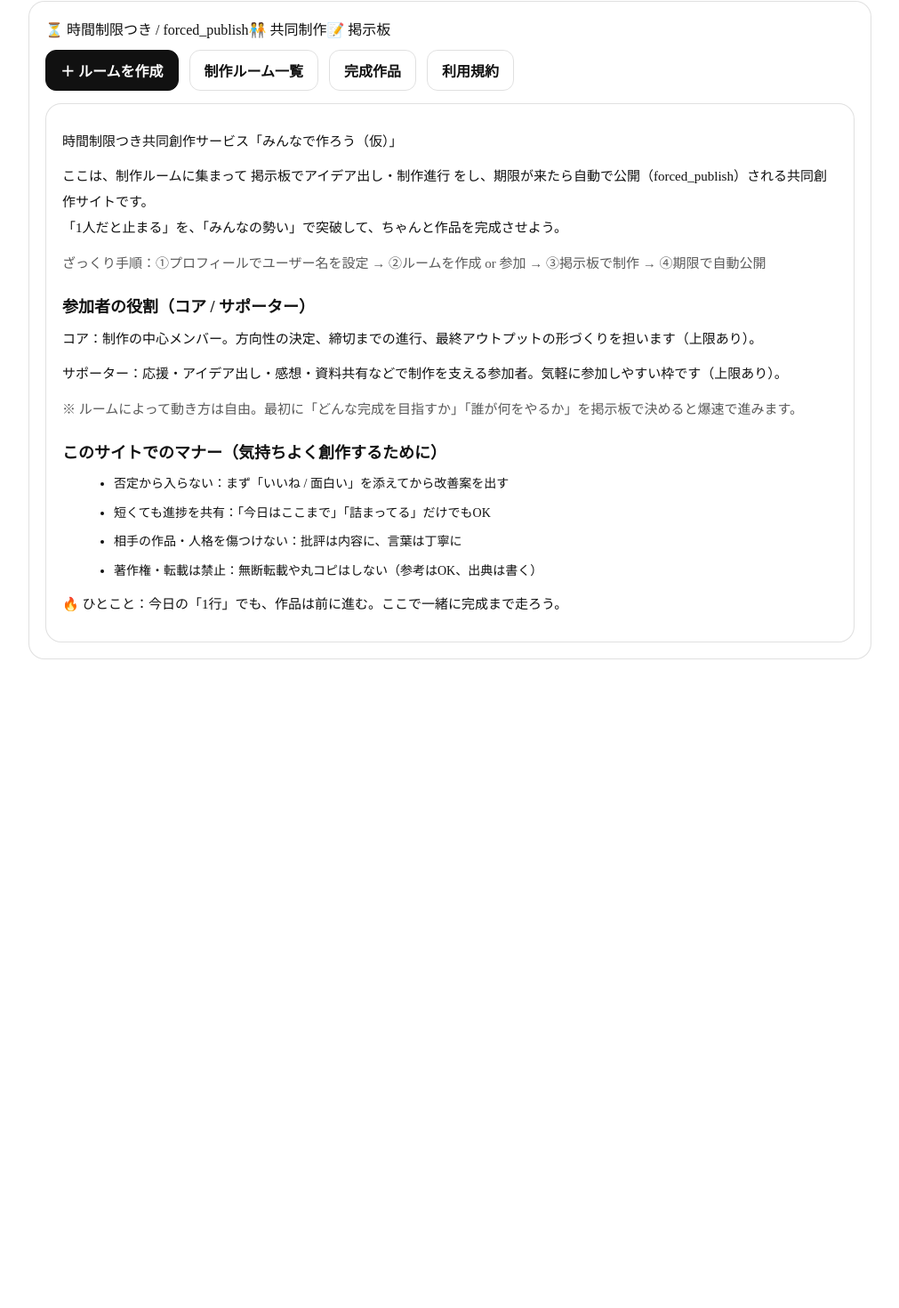
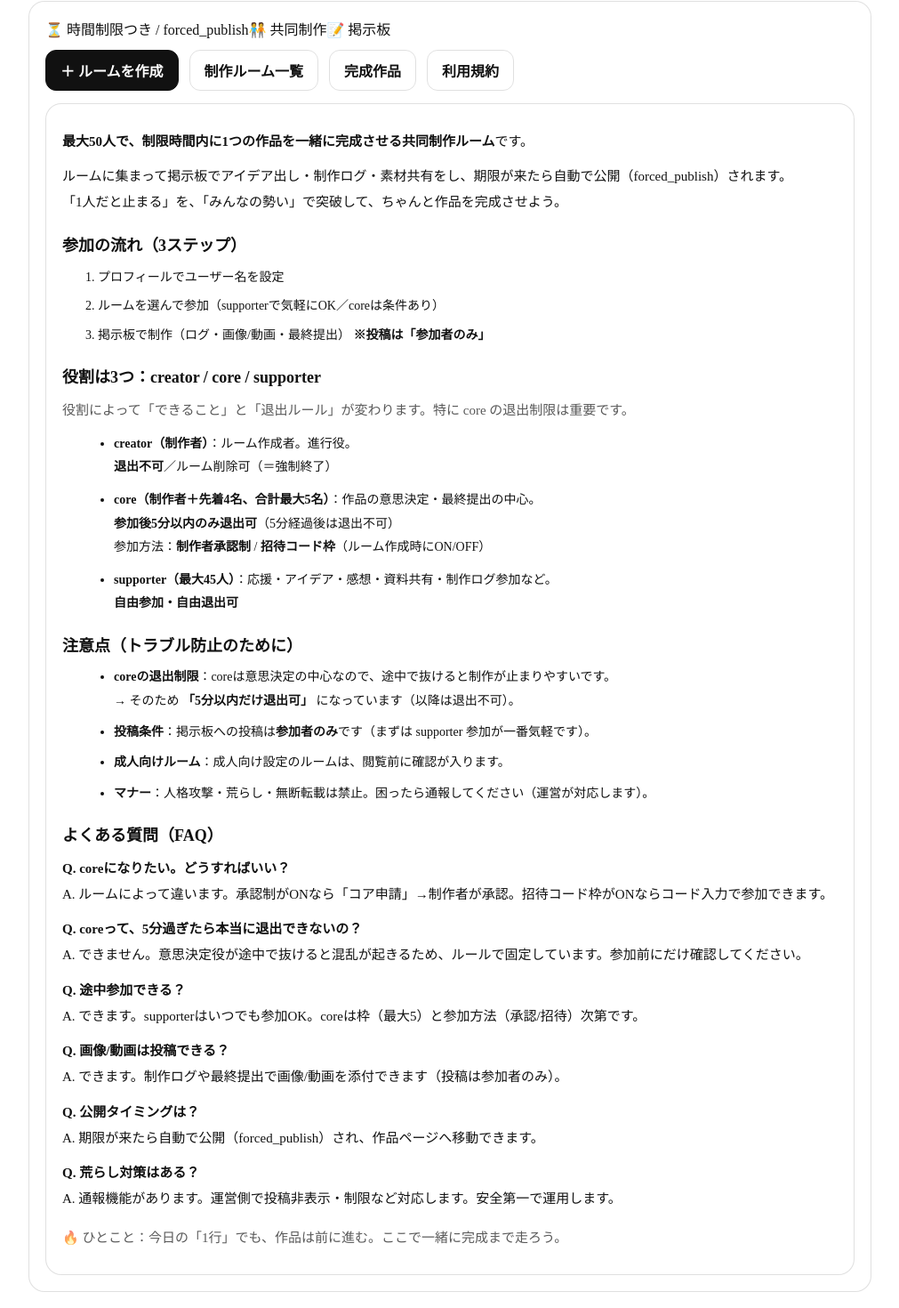
Before and after one commit to toki09141127-source/minnade-tsukuru, a Next.js app: page / in a window 1280 px wide. Shown: the part 129-1599 px from the top of the page at 89% size, without its empty margins (134-1145 px from the left). Before the commit the page ends 910 px from the top, so only its background shows below. Built offline with nearby package versions, Linux system fonts and the light colour scheme; no server answers.

Commit message:
feat: redesign top page copy to clarify creator/core/supporter rules and participation flow

```diff
--- a/app/page.tsx
+++ b/app/page.tsx
@@ -15,7 +15,7 @@ export default function HomePage() {
             <span className="heroBadge">📝 掲示板</span>
           </div>
 
-          {/* ★ボタン群（ルーム作成を復活） */}
+          {/* ★ボタン群 */}
           <div className="heroActions">
             <Link href="/rooms/create" className="btnPrimary">
               ＋ ルームを作成
@@ -32,40 +32,120 @@ export default function HomePage() {
           </div>
         </div>
 
-        {/* ★説明文（内容は一切変えない） */}
+        {/* ★説明文（刷新版） */}
         <div className="readableBox" style={{ marginTop: 14 }}>
-          <p>時間制限つき共同創作サービス「みんなで作ろう（仮）」</p>
+          {/* 1) サービス1行説明 */}
+          <p>
+            <b>最大50人で、制限時間内に1つの作品を一緒に完成させる共同制作ルーム</b>です。
+          </p>
 
           <p>
-            ここは、制作ルームに集まって 掲示板でアイデア出し・制作進行 をし、期限が来たら自動で公開（forced_publish）される共同創作サイトです。
+            ルームに集まって掲示板でアイデア出し・制作ログ・素材共有をし、期限が来たら自動で公開（forced_publish）されます。
             <br />
             「1人だと止まる」を、「みんなの勢い」で突破して、ちゃんと作品を完成させよう。
           </p>
 
-          <p className="mutedLine">
-            ざっくり手順：①プロフィールでユーザー名を設定 → ②ルームを作成 or 参加 → ③掲示板で制作 → ④期限で自動公開
+          {/* 2) 参加の流れ（3ステップ） */}
+          <h2>参加の流れ（3ステップ）</h2>
+          <ol style={{ marginTop: 8 }}>
+            <li>プロフィールでユーザー名を設定</li>
+            <li>ルームを選んで参加（supporterで気軽にOK／coreは条件あり）</li>
+            <li>
+              掲示板で制作（ログ・画像/動画・最終提出）
+              <b> ※投稿は「参加者のみ」</b>
+            </li>
+          </ol>
+
+          {/* 3) core と supporter の違い（creator含む） */}
+          <h2>役割は3つ：creator / core / supporter</h2>
+
+          <p className="mutedLine" style={{ marginTop: 8 }}>
+            役割によって「できること」と「退出ルール」が変わります。特に core の退出制限は重要です。
           </p>
 
-          <h2>参加者の役割（コア / サポーター）</h2>
-          <p>
-            コア：制作の中心メンバー。方向性の決定、締切までの進行、最終アウトプットの形づくりを担います（上限あり）。
-          </p>
-          <p>
-            サポーター：応援・アイデア出し・感想・資料共有などで制作を支える参加者。気軽に参加しやすい枠です（上限あり）。
-          </p>
-          <p className="mutedLine">
-            ※ ルームによって動き方は自由。最初に「どんな完成を目指すか」「誰が何をやるか」を掲示板で決めると爆速で進みます。
+          <ul style={{ marginTop: 10 }}>
+            <li>
+              <b>creator（制作者）</b>：ルーム作成者。進行役。
+              <br />
+              <b>退出不可</b>／ルーム削除可（＝強制終了）
+            </li>
+
+            <li style={{ marginTop: 10 }}>
+              <b>core（制作者＋先着4名、合計最大5名）</b>：作品の意思決定・最終提出の中心。
+              <br />
+              <b>参加後5分以内のみ退出可</b>（5分経過後は退出不可）
+              <br />
+              参加方法：<b>制作者承認制</b> / <b>招待コード枠</b>（ルーム作成時にON/OFF）
+            </li>
+
+            <li style={{ marginTop: 10 }}>
+              <b>supporter（最大45人）</b>：応援・アイデア・感想・資料共有・制作ログ参加など。
+              <br />
+              <b>自由参加・自由退出可</b>
+            </li>
+          </ul>
+
+          {/* 4) 注意点 */}
+          <h2>注意点（トラブル防止のために）</h2>
+          <ul style={{ marginTop: 8 }}>
+            <li>
+              <b>coreの退出制限</b>：coreは意思決定の中心なので、途中で抜けると制作が止まりやすいです。
+              <br />
+              → そのため <b>「5分以内だけ退出可」</b> になっています（以降は退出不可）。
+            </li>
+            <li style={{ marginTop: 8 }}>
+              <b>投稿条件</b>：掲示板への投稿は<b>参加者のみ</b>です（まずは supporter 参加が一番気軽です）。
+            </li>
+            <li style={{ marginTop: 8 }}>
+              <b>成人向けルーム</b>：成人向け設定のルームは、閲覧前に確認が入ります。
+            </li>
+            <li style={{ marginTop: 8 }}>
+              <b>マナー</b>：人格攻撃・荒らし・無断転載は禁止。困ったら通報してください（運営が対応します）。
+            </li>
+          </ul>
+
+          {/* 5) FAQ（最低6） */}
+          <h2>よくある質問（FAQ）</h2>
+
+          <p style={{ marginTop: 8 }}>
+            <b>Q. coreになりたい。どうすればいい？</b>
+            <br />
+            A. ルームによって違います。承認制がONなら「コア申請」→制作者が承認。招待コード枠がONならコード入力で参加できます。
           </p>
 
-          <h2>このサイトでのマナー（気持ちよく創作するために）</h2>
-          <ul>
-            <li>否定から入らない：まず「いいね / 面白い」を添えてから改善案を出す</li>
-            <li>短くても進捗を共有：「今日はここまで」「詰まってる」だけでもOK</li>
-            <li>相手の作品・人格を傷つけない：批評は内容に、言葉は丁寧に</li>
-            <li>著作権・転載は禁止：無断転載や丸コピはしない（参考はOK、出典は書く）</li>
-          </ul>
+          <p>
+            <b>Q. coreって、5分過ぎたら本当に退出できないの？</b>
+            <br />
+            A. できません。意思決定役が途中で抜けると混乱が起きるため、ルールで固定しています。参加前にだけ確認してください。
+          </p>
 
-          <p>🔥 ひとこと：今日の「1行」でも、作品は前に進む。ここで一緒に完成まで走ろう。</p>
+          <p>
+            <b>Q. 途中参加できる？</b>
+            <br />
+            A. できます。supporterはいつでも参加OK。coreは枠（最大5）と参加方法（承認/招待）次第です。
+          </p>
+
+          <p>
+            <b>Q. 画像/動画は投稿できる？</b>
+            <br />
+            A. できます。制作ログや最終提出で画像/動画を添付できます（投稿は参加者のみ）。
+          </p>
+
+          <p>
+            <b>Q. 公開タイミングは？</b>
+            <br />
+            A. 期限が来たら自動で公開（forced_publish）され、作品ページへ移動できます。
+          </p>
+
+          <p>
+            <b>Q. 荒らし対策はある？</b>
+            <br />
+            A. 通報機能があります。運営側で投稿非表示・制限など対応します。安全第一で運用します。
+          </p>
+
+          <p className="mutedLine" style={{ marginTop: 14 }}>
+            🔥 ひとこと：今日の「1行」でも、作品は前に進む。ここで一緒に完成まで走ろう。
+          </p>
         </div>
       </div>
     </div>
```
